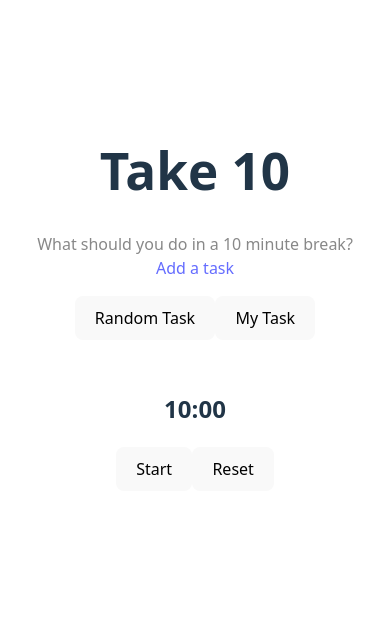
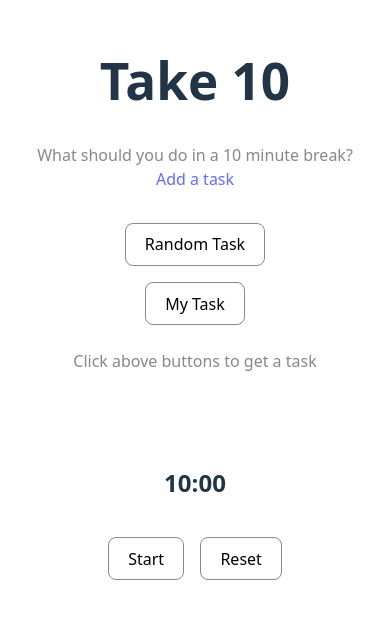
Before and after one commit to eshabaweja/take10, a React (Vite) app: page / in a window 390 px wide. Shown: the part 107-726 px from the top of the page. Built offline with nearby package versions, Linux system fonts and the light colour scheme.

Commit message:
feat: mobile-friendly

```diff
--- a/src/App.css
+++ b/src/App.css
@@ -35,6 +35,17 @@
 
 .card {
   padding: 2em;
+  width: 100%;
+  max-width: 100%;
+  box-sizing: border-box;
+}
+
+.card form {
+  display: flex;
+  flex-direction: column;
+  gap: 1rem;
+  align-items: center;
+  width: 100%;
 }
 
 .read-the-docs {
@@ -56,8 +67,123 @@
 .task-input {
   padding: 0.6em 1.2em;
   border-radius: 8px;
-  border: 1px solid #646cff;
-  margin-right: 1em;
+  border: 1px solid #888;
   font-size: 1em;
-  width: 300px;
+  width: 100%;
+  max-width: 300px;
+  box-sizing: border-box;
 }
+
+/* Common Button Styles */
+button {
+  padding: 0.6em 1.2em;
+  border-radius: 8px;
+  border: 1px solid #888;
+  background-color: transparent;
+  font-size: 1em;
+  cursor: pointer;
+  transition: border-color 0.25s, background-color 0.25s;
+}
+
+button:hover {
+  border-color: #535bf2;
+  background-color: rgba(100, 108, 255);
+  color: #fff;
+}
+
+button:disabled {
+  opacity: 0.5;
+  cursor: not-allowed;
+}
+
+/* Timer Component Styles */
+.timer {
+  display: flex;
+  flex-direction: column;
+  align-items: center;
+  gap: 1rem;
+}
+
+.timer-controls {
+  display: flex;
+  gap: 1rem;
+}
+
+/* Remove duplicate button styles from timer-controls since we have common button styles */
+.timer-controls button {
+  margin: 0;
+}
+
+/* AddTask Component Styles */
+.task-list {
+  margin-top: 2rem;
+  text-align: left;
+  width: 100%;
+  max-width: 300px;
+  margin-left: auto;
+  margin-right: auto;
+}
+
+.task-list ul {
+  list-style: none;
+  padding: 0;
+}
+
+.task-list li {
+  margin: 8px 0;
+}
+
+.task-list label {
+  display: flex;
+  align-items: center;
+  gap: 8px;
+}
+
+.task-list label span.completed {
+  text-decoration: line-through;
+}
+
+.submit-button {
+  width: 100%;
+  max-width: 300px;
+}
+
+/* TaskGenerator Component Styles */
+.task-generator {
+  display: flex;
+  flex-direction: column;
+  align-items: center;
+  gap: 1rem;
+  margin: 2rem 0;
+}
+
+.task-generator button {
+  margin: 0;
+}
+
+.task-display {
+  min-height: 2.5em;
+  display: flex;
+  align-items: center;
+  justify-content: center;
+  text-align: center;
+  width: 100%;
+  max-width: 300px;
+}
+
+.task-display p {
+  margin: 0;
+  color: #888;
+}
+
+/* Home Component Styles */
+.add-task-link {
+  color: #646cff;
+  text-decoration: none;
+  transition: color 0.3s ease;
+}
+
+.add-task-link:hover {
+  color: #535bf2;
+  text-decoration: underline;
+}
--- a/src/components/AddTask.jsx
+++ b/src/components/AddTask.jsx
@@ -47,16 +47,16 @@ function AddTask() {
       {tasks.length > 0 && (
         <div className="task-list">
           <h3>Your Tasks:</h3>
-          <ul style={{ listStyle: 'none', padding: 0 }}>
+          <ul>
             {tasks.map((taskItem, index) => (
-              <li key={index} style={{ margin: '8px 0' }}>
-                <label style={{ display: 'flex', alignItems: 'center', gap: '8px' }}>
+              <li key={index}>
+                <label>
                   <input
                     type="checkbox"
                     checked={taskItem.completed}
                     onChange={() => toggleTask(index)}
                   />
-                  <span style={{ textDecoration: taskItem.completed ? 'line-through' : 'none' }}>
+                  <span className={taskItem.completed ? 'completed' : ''}>
                     {taskItem.text}
                   </span>
                 </label>
--- a/src/components/TaskGenerator.jsx
+++ b/src/components/TaskGenerator.jsx
@@ -28,11 +28,9 @@ function TaskGenerator() {
     <div className='task-generator'>
         <button>Random Task</button>
         <button onClick={generateRandomTask}>My Task</button>
-        {selectedTask && (
-          <div className="selected-task">
-            <p>{selectedTask}</p>
-          </div>
-        )}
+        <div className="task-display">
+          <p>{selectedTask || 'Click above buttons to get a task'}</p>
+        </div>
     </div>
   )
 }
```
